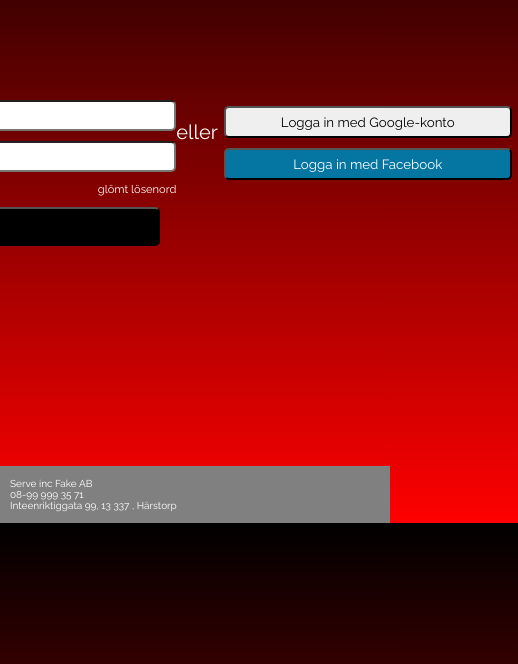
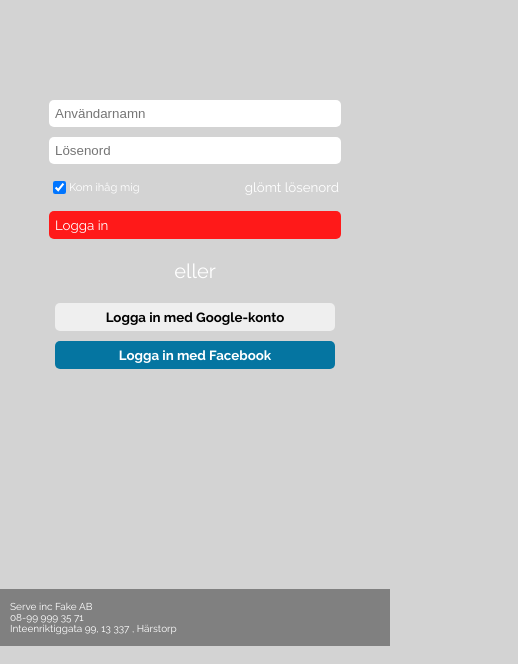
Before and after one commit to aen-work/Uppgift-9, a plain HTML site: page index.html in a window 390 px wide. Shown: the part 180-844 px from the top of the page, 518 px wide, since content can reach past the window. Drawn offline with Linux system fonts and the light colour scheme.

Commit message:
ändrat html och css, finjusteringar.

```diff
--- a/index.html
+++ b/index.html
@@ -28,14 +28,16 @@
             </div>
         <p class="glömt">glömt lösenord</p>
         </div>
+        <div class="buttonstyle">
         <button class="button-1">Logga in</button>
+        </div>
     </div>
     <div class="eller">
         <p>eller</p>
     </div>
     <div class="logga-in">
-        <button class="logga-in-google">Logga in med Google-konto</button>
-        <button class="logga-in-facebook">Logga in med Facebook</button>
+        <button class="logga-in-google"><strong>Logga in med Google-konto</strong></button>
+        <button class="logga-in-facebook"><strong>Logga in med Facebook</strong></button>
     </div>
 </div>
 </main>
--- a/style.css
+++ b/style.css
@@ -4,7 +4,7 @@ margin: 0;
 
 body {
 /*height: 100vh;  sidan har inte tillräckligt med content för att fylla ut sidan. Därför la jag viewport height och width*/
-width: 100vw;
+/*width: 100vw;*/
 background-color: red; /* For browsers that do not support gradients */
 background-image: linear-gradient(to bottom, black, red);
 }
@@ -37,13 +37,17 @@ h1 {
     align-content: center;
 }
 
+
 .button-1 {
-    background: black;
+    background: rgb(25, 25, 25);
     color: white;
+    font-family: raleway;
     display: flex;
     border-radius: 5px;
-    width: 288px;
-    padding: 10px;
+    width: 290px;
+    padding: 6px;
+    align-items: center;
+    border: none;
 }
 
 .box-1 {
@@ -54,9 +58,6 @@ h1 {
 }
 
 .box-2 {
-    font-family: raleway;
-    font-size: smaller;
-    color: white;
     display: flex;
     flex-direction: row;
     justify-content: space-between;
@@ -90,37 +91,40 @@ h1 {
 }
 
 input[type="text"] {
-width: 288px;
+width: 280px;
 padding: 6px;
 border-radius: 5px;
+border: none;
 
+}
+
+.glömt {
+    padding: 2px;
 }
 
 .logga-in {
     display: flex;
     flex-direction: column;
-    /*justify-content: space-around;*/
     align-items: center;
-    width: 288px;
-    padding: 6px;
-    border-radius: 5px;
     gap: 10px;
 }
 
 .logga-in-google {
 font-family: raleway;
-width: 288px;
+width: 280px;
 padding: 6px;
 border-radius: 5px;
+border: none;
 }
 
 .logga-in-facebook {
 background: rgb(5, 117, 161);
 color: white;
 font-family: raleway;
-width: 288px;
+width: 280px;
 padding: 6px;
 border-radius: 5px;
+border: none;
 }
 
 .footer {
@@ -133,3 +137,30 @@ display: flex;
 flex-direction: column;
 padding-left: 10px;
 }
+
+@media (max-width: 430px) {
+    body {
+        background: lightgray;
+    }
+    .container {
+        flex-direction: column;
+        flex-wrap: wrap;
+        height: auto;
+        align-items: center;
+
+    .button-1 {
+    background: rgb(255, 25, 25);
+    color: white;
+    font-family: raleway;
+    display: flex;
+    border-radius: 5px;
+    width: 292px;
+    padding: 6px;
+    align-content: center;
+    border: none;
+}
+    }
+
+
+
+}
```
